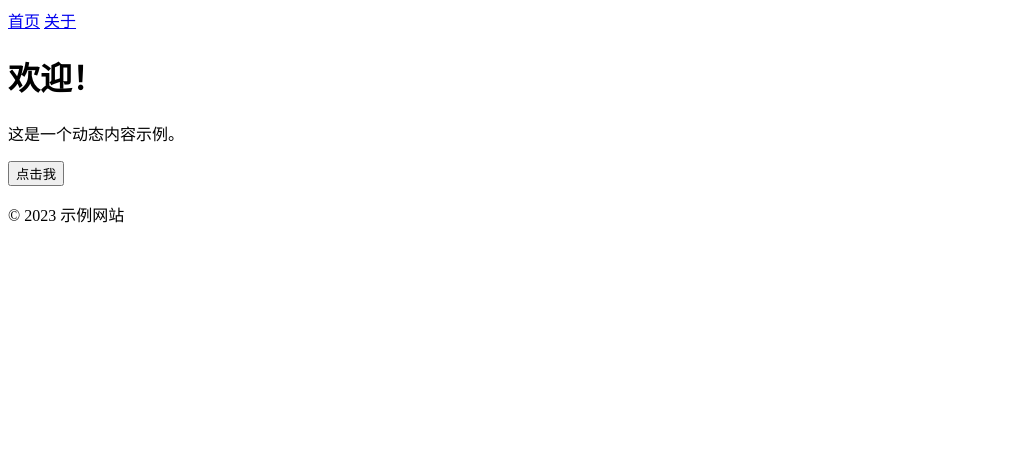
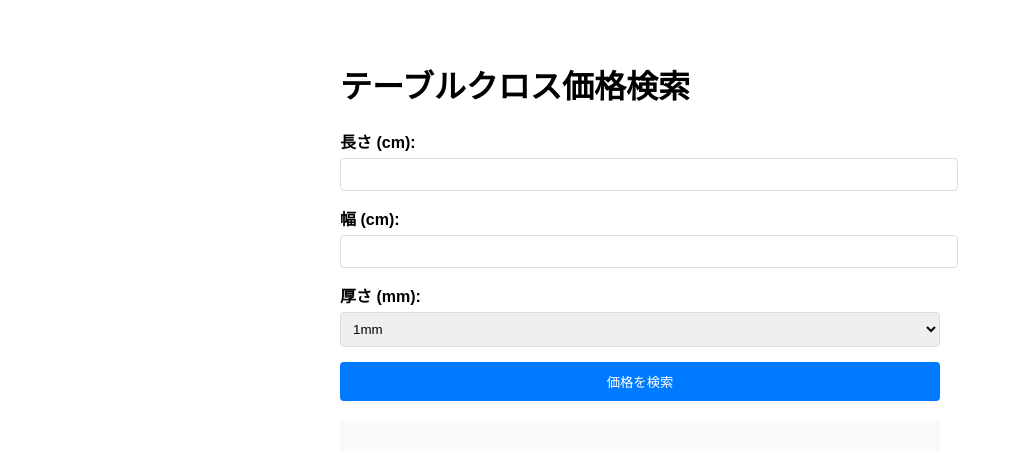
Before and after one commit to Elainasannn/Elainasannn.github.io, a plain HTML site: page index.html in a window 1280 px wide. Shown: the whole page, without its empty margins (0-1013 px from the left). Drawn offline with Linux system fonts and the light colour scheme; no server answers.

Commit message:
Update index.html

```diff
--- a/index.html
+++ b/index.html
@@ -1,28 +1,125 @@
 <!DOCTYPE html>
-<html lang="zh-CN">
+<html lang="ja">
 <head>
     <meta charset="UTF-8">
     <meta name="viewport" content="width=device-width, initial-scale=1.0">
-    <meta name="description" content="一个示例网站">
-    <title>示例网站</title>
-    <link rel="stylesheet" href="styles.css">
-    <link rel="icon" href="favicon.ico" type="image/x-icon">
+    <title>テーブルクロス価格検索</title>
+    <style>
+        .container {
+            max-width: 600px;
+            margin: 20px auto;
+            padding: 20px;
+            font-family: Arial, sans-serif;
+        }
+        .input-group {
+            margin-bottom: 15px;
+        }
+        label {
+            display: block;
+            margin-bottom: 5px;
+            font-weight: bold;
+        }
+        input, select {
+            width: 100%;
+            padding: 8px;
+            border: 1px solid #ddd;
+            border-radius: 4px;
+        }
+        button {
+            background: #007bff;
+            color: white;
+            border: none;
+            padding: 10px 20px;
+            border-radius: 4px;
+            cursor: pointer;
+            width: 100%;
+        }
+        #result {
+            margin-top: 20px;
+            padding: 15px;
+            background: #f8f9fa;
+            border-radius: 4px;
+        }
+        .price-range {
+            color: #dc3545;
+            font-size: 1.2em;
+            font-weight: bold;
+        }
+    </style>
 </head>
 <body>
-    <header>
-        <nav>
-            <a href="/">首页</a>
-            <a href="/about">关于</a>
-        </nav>
-    </header>
-    <main>
-        <h1>欢迎！</h1>
-        <p id="demo">这是一个动态内容示例。</p>
-        <button onclick="changeText()">点击我</button>
-    </main>
-    <footer>
-        <p>© 2023 示例网站</p>
-    </footer>
-    <script src="app.js"></script>
+    <div class="container">
+        <h1>テーブルクロス価格検索</h1>
+        <div class="input-group">
+            <label for="length">長さ (cm):</label>
+            <input type="number" id="length" min="10" max="800" required>
+        </div>
+        <div class="input-group">
+            <label for="width">幅 (cm):</label>
+            <input type="number" id="width" min="10" max="130" required>
+        </div>
+        <div class="input-group">
+            <label for="thickness">厚さ (mm):</label>
+            <select id="thickness">
+                <option value="1">1mm</option>
+                <option value="1.5">1.5mm</option>
+                <option value="2">2mm</option>
+                <option value="3">3mm</option>
+            </select>
+        </div>
+        <button onclick="searchPrice()">価格を検索</button>
+        <div id="result"></div>
+    </div>
+
+    <script>
+        let priceData = null;
+
+        // 加载价格数据
+        fetch('price-data.json')
+            .then(response => response.json())
+            .then(data => priceData = data)
+            .catch(error => console.error('データの読み込みに失敗しました:', error));
+
+        function searchPrice() {
+            const length = parseFloat(document.getElementById('length').value);
+            const width = parseFloat(document.getElementById('width').value);
+            const thickness = document.getElementById('thickness').value;
+
+            if (!validateInput(length, width)) {
+                showResult('有効な数値を入力してください（長さ:10-800cm 幅:10-130cm）', 'error');
+                return;
+            }
+
+            const area = (length * width) / 10000;
+            const interval = findPriceInterval(area, thickness);
+
+            if (interval) {
+                showResult(`価格帯: <span class="price-range">${interval.price}-${interval.price + 100} 円</span><br>
+                           対応サイズ: ${interval.min}m² ～ ${interval.max}m²`);
+            } else {
+                showResult('該当する価格帯が見つかりません', 'error');
+            }
+        }
+
+        function validateInput(length, width) {
+            return !isNaN(length) && !isNaN(width) &&
+                   length >= 10 && length <= 800 &&
+                   width >= 10 && width <= 130;
+        }
+
+        function findPriceInterval(area, thickness) {
+            if (!priceData || !priceData[thickness]) return null;
+
+            return priceData[thickness].find(interval =>
+                area >= interval.min && area <= interval.max
+            );
+        }
+
+        function showResult(message, type = 'success') {
+            const resultDiv = document.getElementById('result');
+            resultDiv.innerHTML = message;
+            resultDiv.className = type;
+        }
+    </script>
 </body>
 </html>
```
